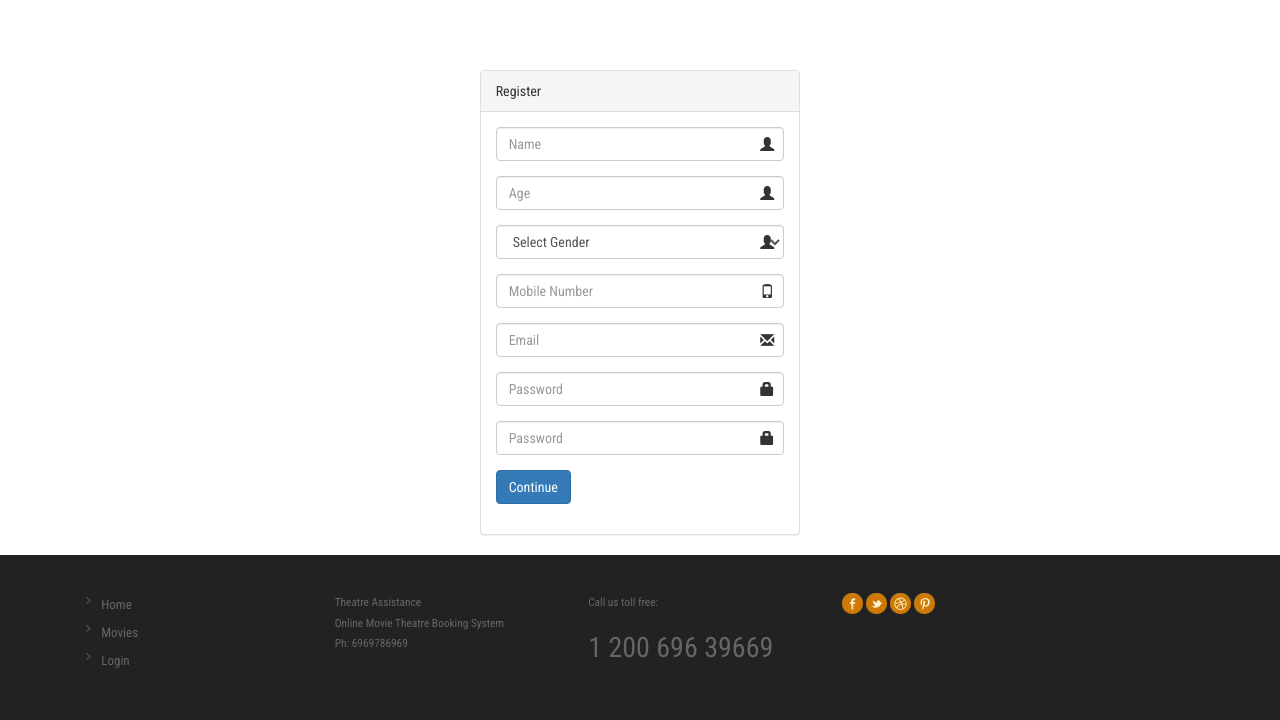
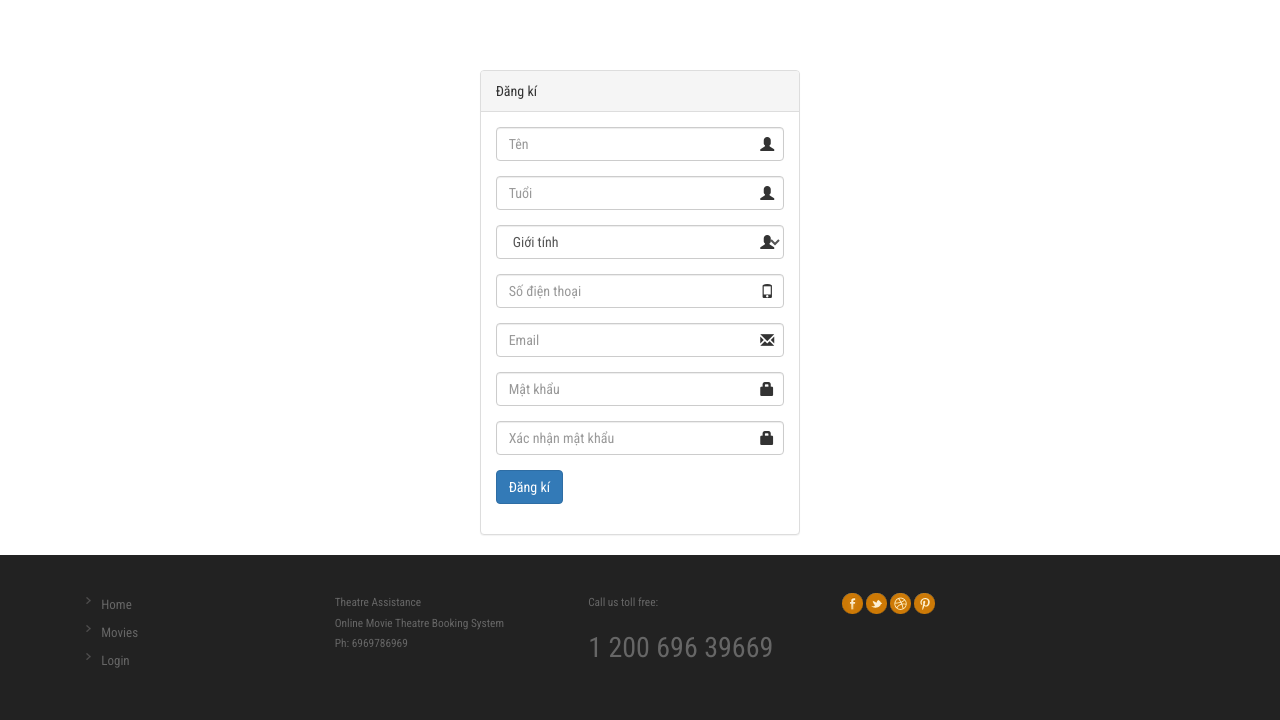
Before and after one commit to NghiaNon/Movie, a PHP site: page /registration.php in a window 1280 px wide. Shown: the part 218-938 px from the top of the page. Run offline with PHP 8.4, Linux system fonts and the light colour scheme; data comes from the database, SQL or seed files in the repository; some libraries are stand-ins or nearby versions.

Commit message:
update_data

```diff
--- a/DATABASE FILE/movietheatredb.sql
+++ b/DATABASE FILE/movietheatredb.sql
@@ -157,7 +157,7 @@ CREATE TABLE `tbl_registration` (
   `phone` varchar(12) NOT NULL,
   `age` int(2) NOT NULL,
   `gender` varchar(10) NOT NULL
-) ENGINE=InnoDB DEFAULT CHARSET=latin1;
+) ENGINE=InnoDB DEFAULT CHARSET=utf8mb4;
 
 --
 -- Dumping data for table `tbl_registration`
@@ -167,6 +167,7 @@ INSERT INTO `tbl_registration` (`user_id`, `name`, `email`, `phone`, `age`, `gen
 (2, 'Harry Den', 'harryden@gmail.com', '1247778540', 22, 'gender'),
 (4, 'Bruno', 'bruno@gmail.com', '7451112450', 30, 'gender'),
 (5, 'James', 'james@gmail.com', '7124445696', 25, 'gender');
+(3, 'test', 'test@gmail.com', '0123456789', 21, 'gender');
 
 -- --------------------------------------------------------
 
--- a/registration.php
+++ b/registration.php
@@ -13,30 +13,30 @@
 		<div class="content-top" style="min-height:300px;padding:50px">
 			<div class="col-md-4 col-md-offset-4">
 				<div class="panel panel-default">
-				  <div class="panel-heading">Register</div>
+				  <div class="panel-heading">Đăng kí</div>
 				  <div class="panel-body">
 				<form action="process_registration.php" method="post" id="form1">
 				    <div class="form-group has-feedback">
-        <input name="name" type="text" size="25" placeholder="Name" class="form-control"/>
+        <input name="name" type="text" size="25" placeholder="Tên" class="form-control"/>
         <?php $frm->validate("name",array("required","label"=>"Name","regexp"=>"name")); // Validating form using form builder written in form.php ?>
         <span class="glyphicon glyphicon-user form-control-feedback"></span>
       </div>
       <div class="form-group has-feedback">
-        <input name="age" type="text" size="25" placeholder="Age" class="form-control"/>
+        <input name="age" type="text" size="25" placeholder="Tuổi" class="form-control"/>
         <?php $frm->validate("age",array("required","label"=>"Age","regexp"=>"age")); // Validating form using form builder written in form.php ?>
         <span class="glyphicon glyphicon-user form-control-feedback"></span>
       </div>
       <div class="form-group has-feedback">
         <select name="gender" class="form-control">
-            <option value>Select Gender</option>
-            <option>Male</option>
-            <option>Female</option>
+            <option value>Giới tính</option>
+            <option>Nam</option>
+            <option>Nữ</option>
         </select>
         <?php $frm->validate("gender",array("required","label"=>"Gender")); // Validating form using form builder written in form.php ?>
         <span class="glyphicon glyphicon-user form-control-feedback"></span>
       </div>
       <div class="form-group has-feedback">
-        <input name="phone" type="text" size="25" placeholder="Mobile Number" class="form-control"/>
+        <input name="phone" type="text" size="25" placeholder="Số điện thoại" class="form-control"/>
         <?php $frm->validate("phone",array("required","label"=>"Mobile Number","regexp"=>"mobile")); // Validating form using form builder written in form.php ?>
         <span class="glyphicon glyphicon-phone form-control-feedback"></span>
       </div>
@@ -46,17 +46,17 @@
         <span class="glyphicon glyphicon-envelope form-control-feedback"></span>
       </div>
       <div class="form-group has-feedback">
-        <input name="password" type="password" size="25" placeholder="Password" class="form-control" placeholder="Password" />
+        <input name="password" type="password" size="25" placeholder="Mật khẩu" class="form-control" placeholder="Password" />
         <?php $frm->validate("password",array("required","label"=>"Password","min"=>"7")); // Validating form using form builder written in form.php ?>
         <span class="glyphicon glyphicon-lock form-control-feedback"></span>
       </div>
       <div class="form-group has-feedback">
-        <input name="cpassword" type="password" size="25" placeholder="Password" class="form-control" placeholder="Password" />
+        <input name="cpassword" type="password" size="25" placeholder="Xác nhận mật khẩu" class="form-control" placeholder="Password" />
         <?php $frm->validate("cpassword",array("required","label"=>"Confirm Password","min"=>"7","identical"=>"password Password")); // Validating form using form builder written in form.php ?>
         <span class="glyphicon glyphicon-lock form-control-feedback"></span>
       </div>
       <div class="form-group">
-          <button type="submit" class="btn btn-primary">Continue</button>
+          <button type="submit" class="btn btn-primary">Đăng kí</button>
       </div>
       </div>
 </div>
```
